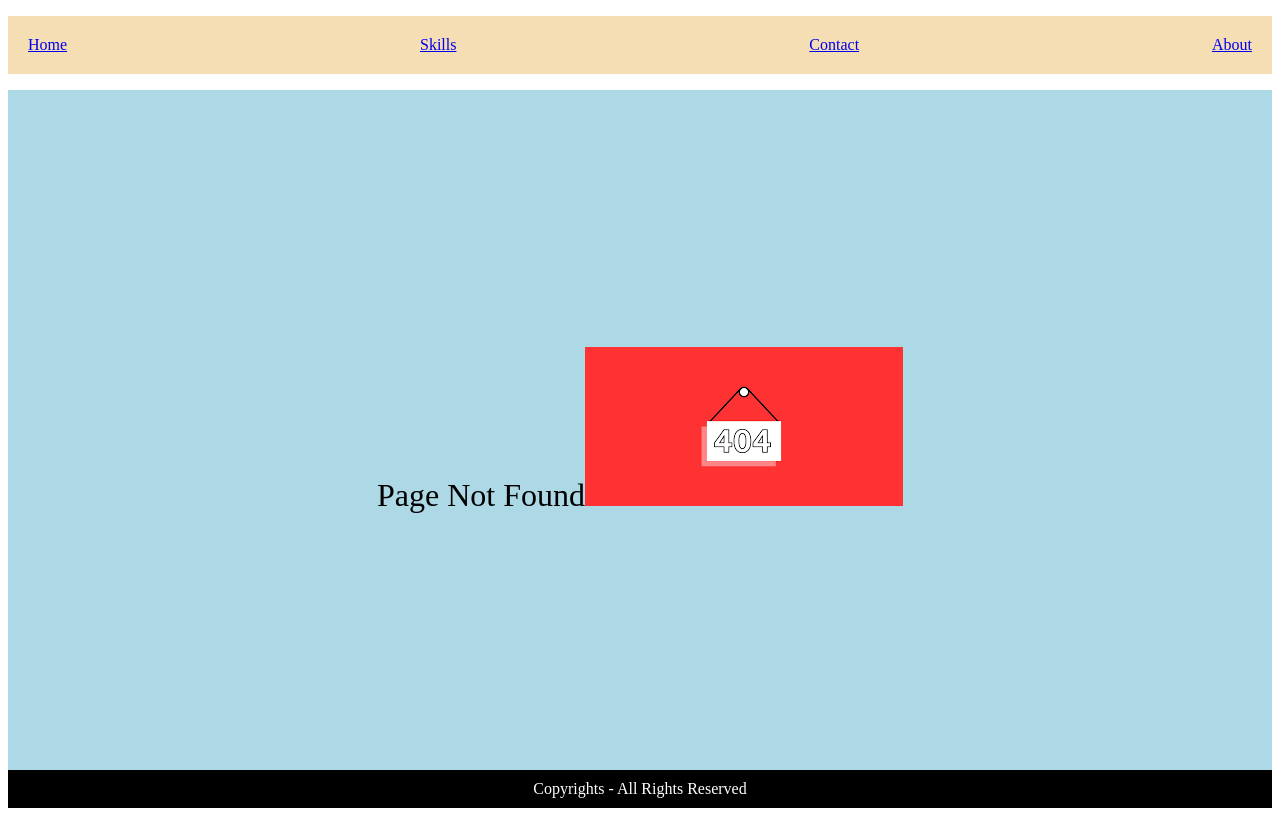
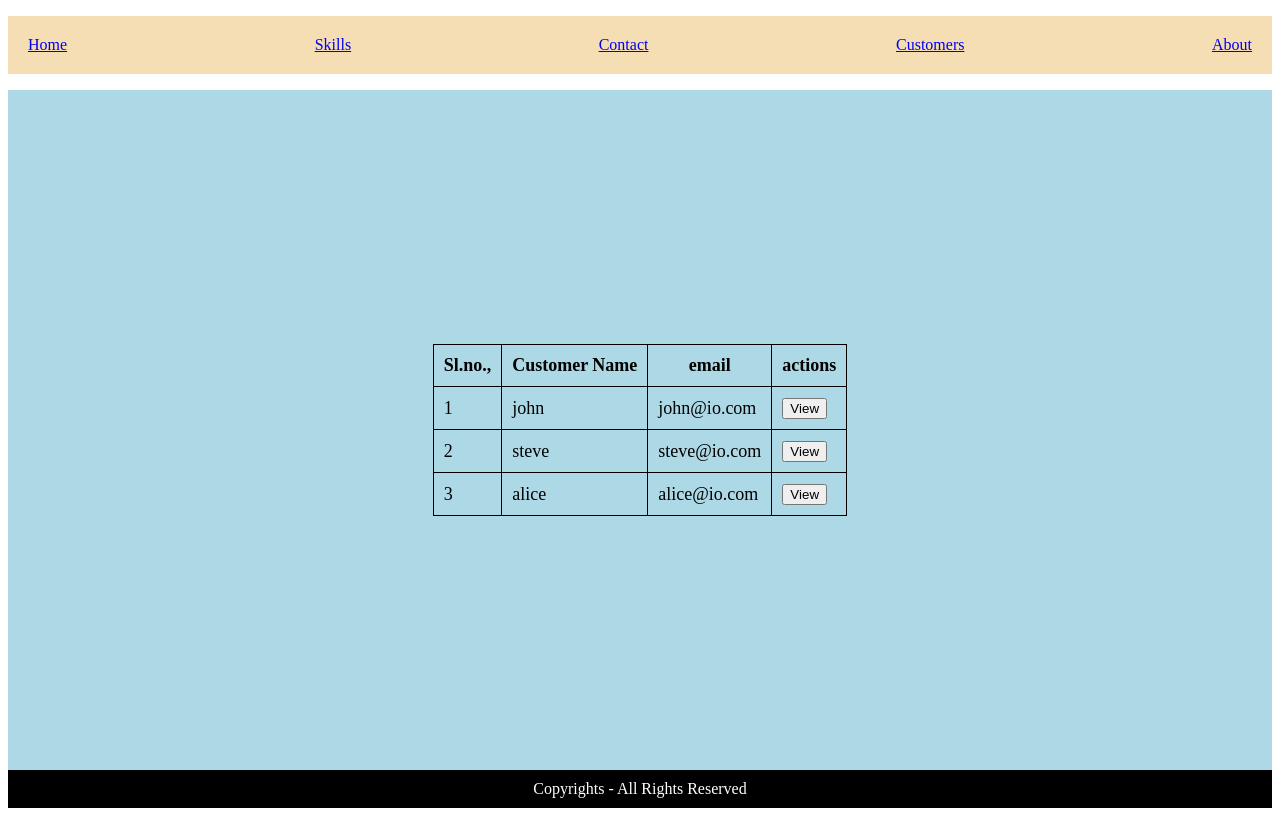
Before and after one commit to Sathiyapramod/react-transformers-demo, a React (Vite) app: page /customers in a window 1280 px wide. Before the commit this address had no page. Built offline with nearby package versions, Linux system fonts and the light colour scheme.

Commit message:
feat: added customers table

```diff
--- a/src/App.css
+++ b/src/App.css
@@ -373,3 +373,11 @@
   font-size: 32px;
 
 }
+table,
+th,
+td {
+  border-collapse: collapse;
+  font-size: 18px;
+  padding: 10px;
+  border: 1px solid black;
+}
--- a/src/Layout/MainLayout.jsx
+++ b/src/Layout/MainLayout.jsx
@@ -19,6 +19,9 @@ function MainLayout() {
               <Link to="/contact">Contact</Link>
             </li>
             <li>
+              <Link to="/customers">Customers</Link>
+            </li>
+            <li>
               <Link to="/about">About</Link>
             </li>
           </ul>
--- /dev/null
+++ b/src/components/Customers.jsx
@@ -0,0 +1,64 @@
+import React, { useState } from "react";
+
+function Customers() {
+  // this is the way to declare a variable (Hook)
+  const [customers, setCustomers] = useState([
+    {
+      id: "1",
+      name: "john",
+      email: "john@io.com",
+    },
+    {
+      id: "2",
+      name: "steve",
+      email: "steve@io.com",
+    },
+    {
+      id: "3",
+      name: "alice",
+      email: "alice@io.com",
+    },
+  ]);
+
+  const handleClick = (id) => {
+    console.log("You have Clicked Customer ID", id);
+  };
+
+  return (
+    <div>
+      <table>
+        <thead>
+          <tr>
+            <th>Sl.no.,</th>
+            <th>Customer Name</th>
+            <th>email</th>
+            <th>actions</th>
+          </tr>
+        </thead>
+        <tbody>
+          {customers.map((element) => {
+            const { id, email, name } = element;
+            return (
+              <tr key={id}>
+                <td>{id}</td>
+                <td>{name}</td>
+                <td>{email}</td>
+                <td>
+                  <button
+                    onClick={() => {
+                      handleClick(id);
+                    }}
+                  >
+                    View
+                  </button>
+                </td>
+              </tr>
+            );
+          })}
+        </tbody>
+      </table>
+    </div>
+  );
+}
+
+export default Customers;
--- a/src/routes/Routes.jsx
+++ b/src/routes/Routes.jsx
@@ -5,6 +5,7 @@ import Home from "../components/Home";
 import Skill from "../components/Skill";
 import Contact from "../components/Contact";
 import About from "../components/About";
+import Customers from "../components/Customers";
 // please import error page here
 import ErrorPage from "../components/ErrorPage";
 
@@ -36,6 +37,10 @@ const router = createBrowserRouter([
         element: <About />,
       },
       {
+        path: "/customers",
+        element: <Customers />,
+      },
+      {
         path: "*",
         element: <ErrorPage />,
       },
```
